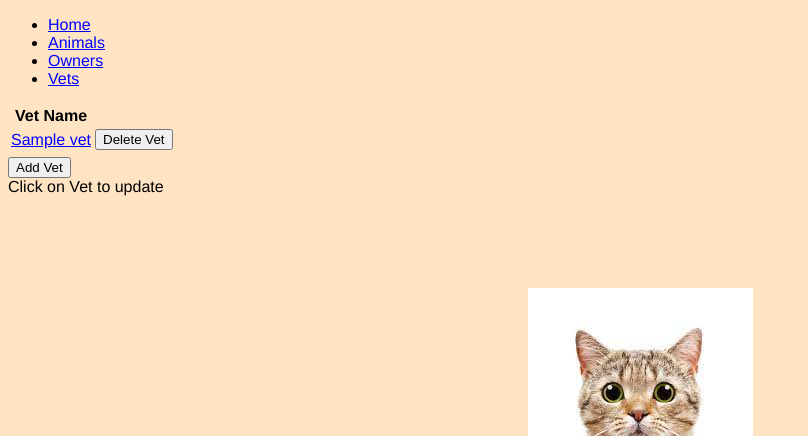
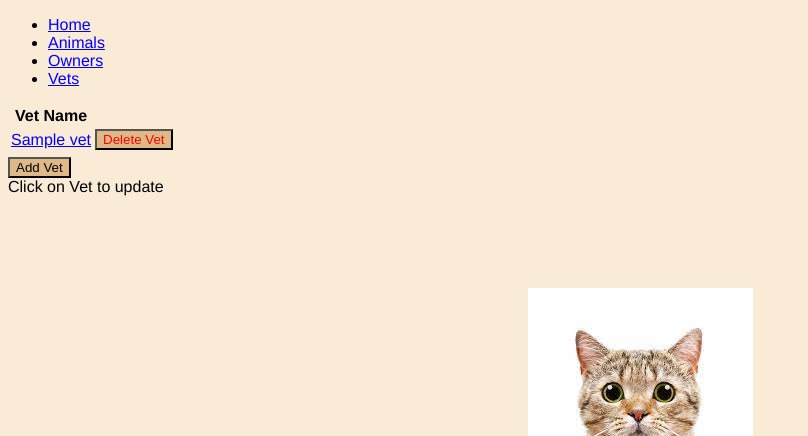
Before and after one commit to thummingbird14/individual_python_project_misty_vets, a Flask app: page /vets in a window 1280 px wide. Shown: the top 436 px of the page, without its empty margins (0-808 px from the left). Run offline with Flask 2, Linux system fonts and the light colour scheme; a database or web service that is not in the repository returns one stand-in record (values such as "Sample title"); some libraries are stand-ins or nearby versions.

Commit message:
changes to css

```diff
--- a/static/style.css
+++ b/static/style.css
@@ -2,7 +2,7 @@ body{
     font-family: "Helvetica", arial, sans-serif;
     font-size: 16px;
     background-image: url("cat.jpeg");
-    background-color: bisque;
+    background-color: antiquewhite;
     background-position: center;
     background-repeat: no-repeat;
     background-attachment: fixed;
@@ -18,6 +18,14 @@ a{
   color:  blue;
 }
 
+button{
+  background-color: burlywood;
+}
+
+.delete_button{
+  color: red;
+}
+
 form  { display: table;      }
 p     { display: table-row;  }
 label { display: table-cell; }
--- a/templates/animals/index.html
+++ b/templates/animals/index.html
@@ -20,7 +20,7 @@
             <td>{{animal.sex}}</td>
             <td>{{animal.owner.name}}</td>
             <td>{{animal.vet.name}}</td>
-            <td><a href="/animals/{{animal.id}}/delete"><button>Delete Animal</button></a></td>
+            <td><a href="/animals/{{animal.id}}/delete"><button class="delete_button">Delete Animal</button></a></td>
         </tr>
         <tr>
             <td colspan=6>{{animal.treatment_notes}}</td>
--- a/templates/owners/index.html
+++ b/templates/owners/index.html
@@ -13,7 +13,7 @@
             <td><a href="/owners/{{owner.id}}/edit">{{owner.name}}</a></td>
             <td>{{owner.address}}</td>
             <td>{{owner.phone_no}}</td>
-            <td><a href="/owners/{{owner.id}}/delete"><button>Delete Owner</button></a></td>
+            <td><a href="/owners/{{owner.id}}/delete"><button class="delete_button">Delete Owner</button></a></td>
         </tr>
         <tr>
             <td> </td>
--- a/templates/vets/index.html
+++ b/templates/vets/index.html
@@ -9,7 +9,7 @@
     {% for vet in all_vets %}
     <tr>
         <td><a href="/vets/{{vet.id}}/edit">{{vet.name}}</a></td>
-        <td><a href="/vets/{{vet.id}}/delete"><button>Delete Vet</button></a></td>
+        <td><a href="/vets/{{vet.id}}/delete"><button class="delete_button">Delete Vet</button></a></td>
     </tr>
     <tr>
         <td> </td>
```
